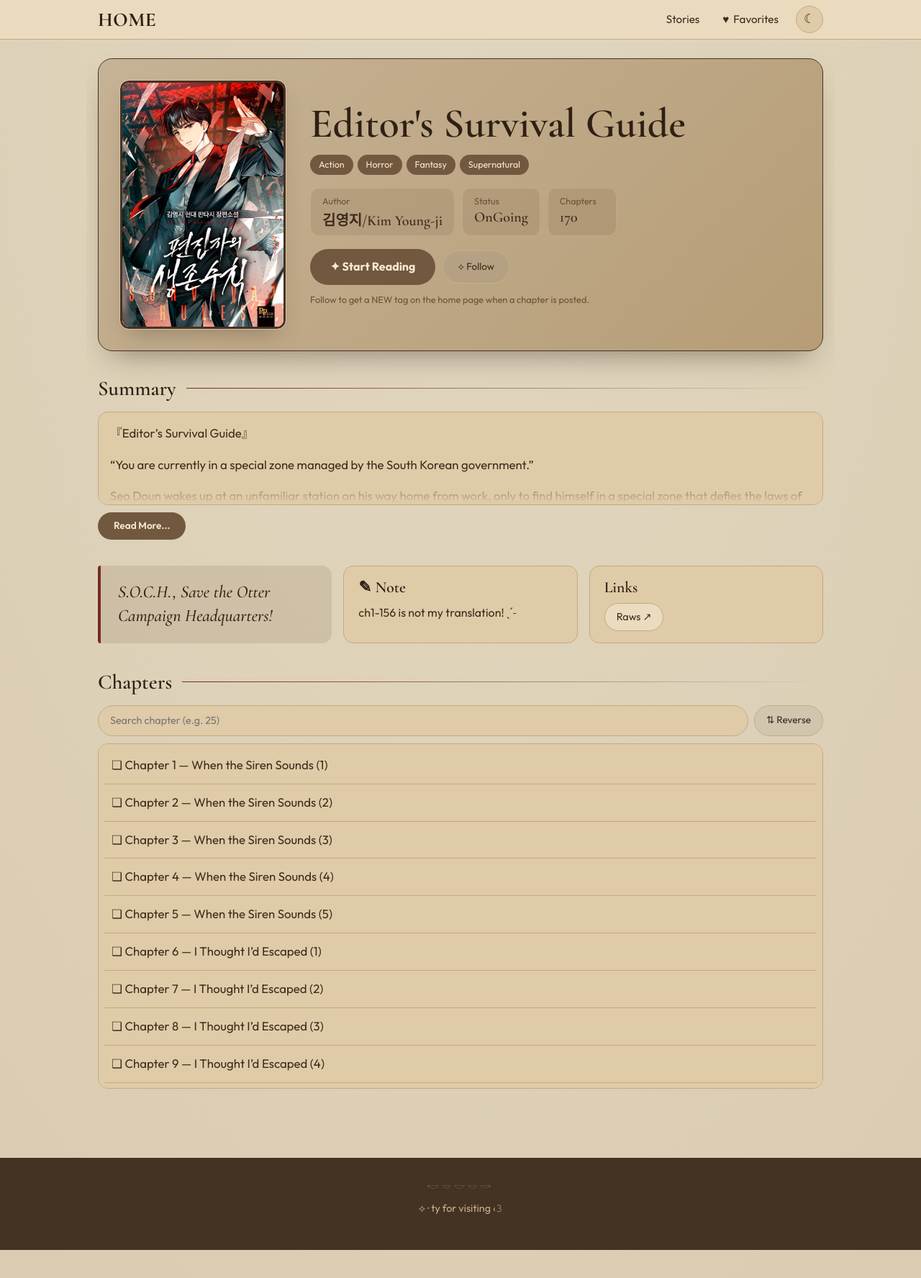
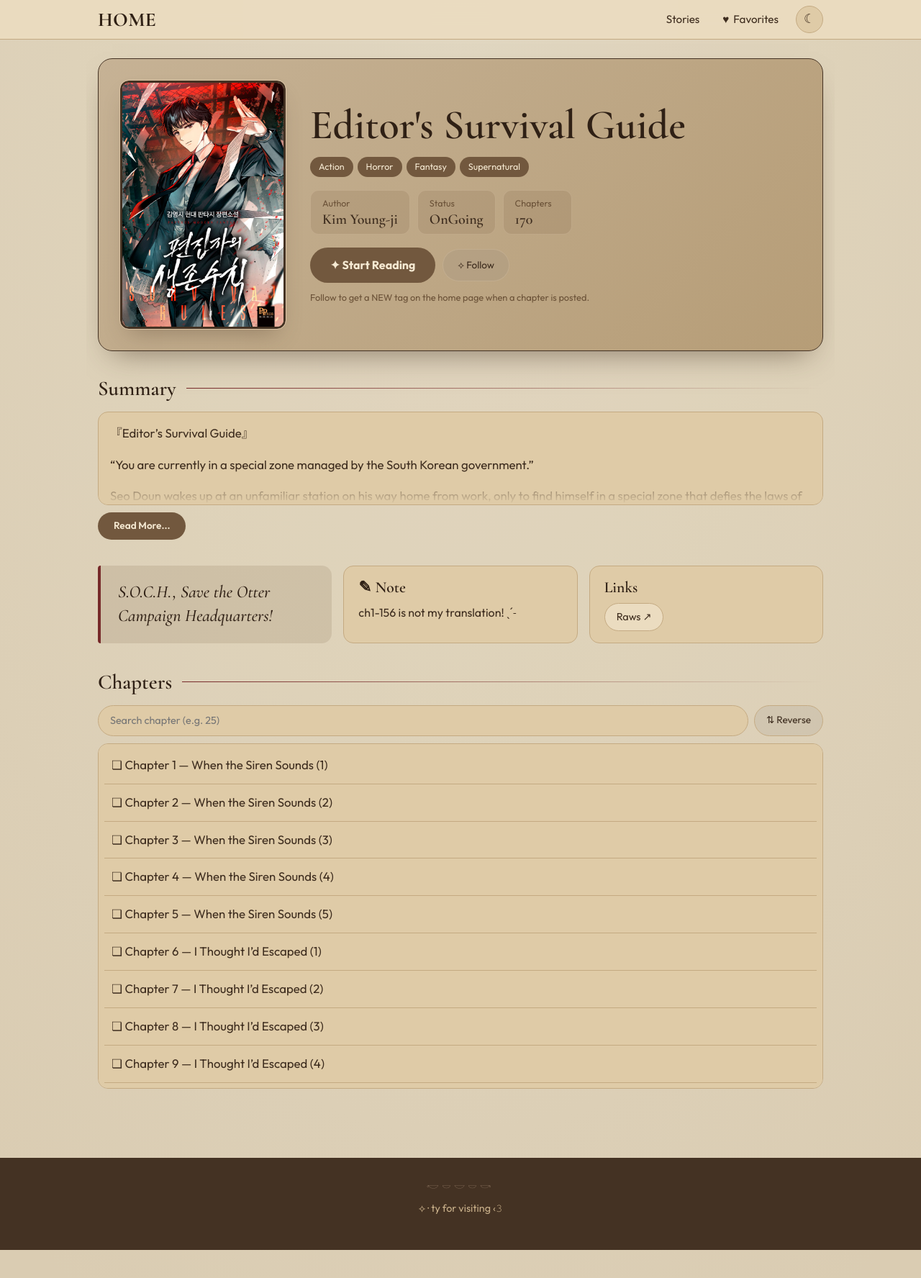
Before and after one commit to soleumn/soleumn.github.io, a Jekyll site: the page built from _novels/esg.md, in a window 1280 px wide. Shown: the top 1776 px of the page at 72% size. Built offline with Jekyll 4.4.1, drawn with Linux system fonts in a browser that asks for light colours.

Commit message:
Update esg.md

```diff
--- a/_novels/esg.md
+++ b/_novels/esg.md
@@ -4,7 +4,7 @@ slug: esg                 # TEM que ser igual ao nome da pasta em _chapters/
 permalink: /esg/          # endereço da página da história
 image: /assets/esg.jpg    # capa
 tagline: ""
-author: 김영지/Kim Young-ji
+author: Kim Young-ji
 status: OnGoing
 chapter_auto: true
 order: 1                      # ordem na home (1 aparece primeiro)
```
